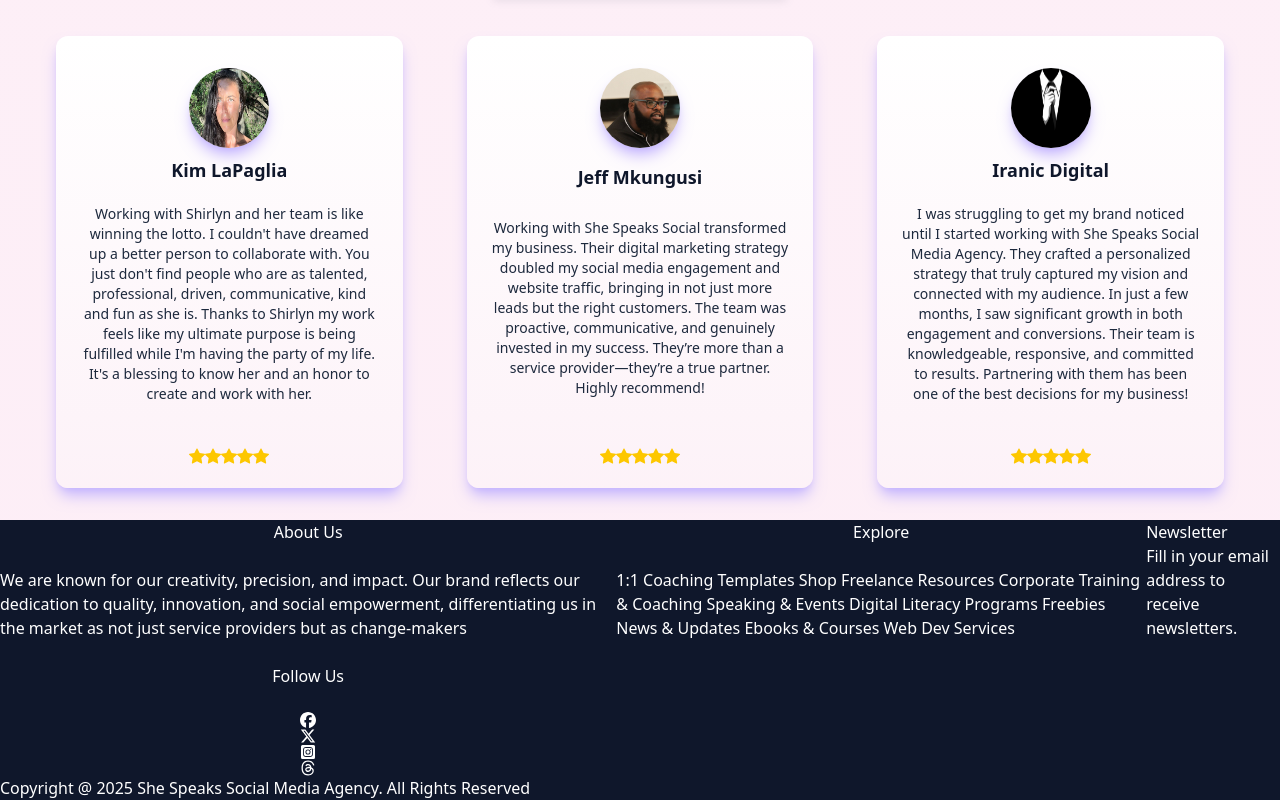
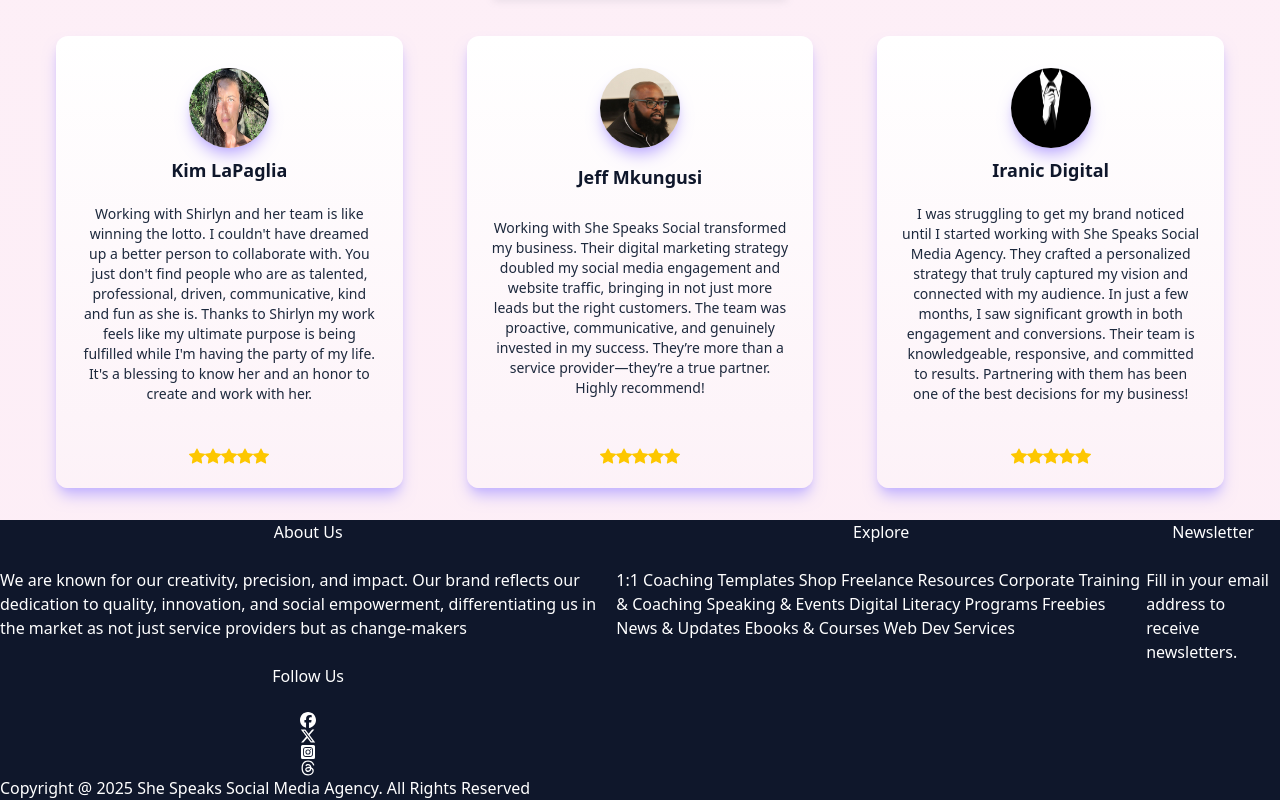
Before and after one commit to MatthewsRicky/shespeaksocial, a Next.js app: page / in a window 1280 px wide. Shown: the part 3126-3926 px from the top of the page. Built offline with nearby package versions, Linux system fonts and the light colour scheme.

Commit message:
Newsletter layout styling

```diff
--- a/components/Footer.tsx
+++ b/components/Footer.tsx
@@ -45,7 +45,7 @@ const Footer = () => {
 							Ebooks & Courses
 							Web Dev Services</article>
 					</div>
-					<div>
+					<div className="flex flex-col items-center gap-6">
 						<h1>Newsletter</h1>
 						<article>Fill in your email address
 							to receive newsletters.</article>
```
